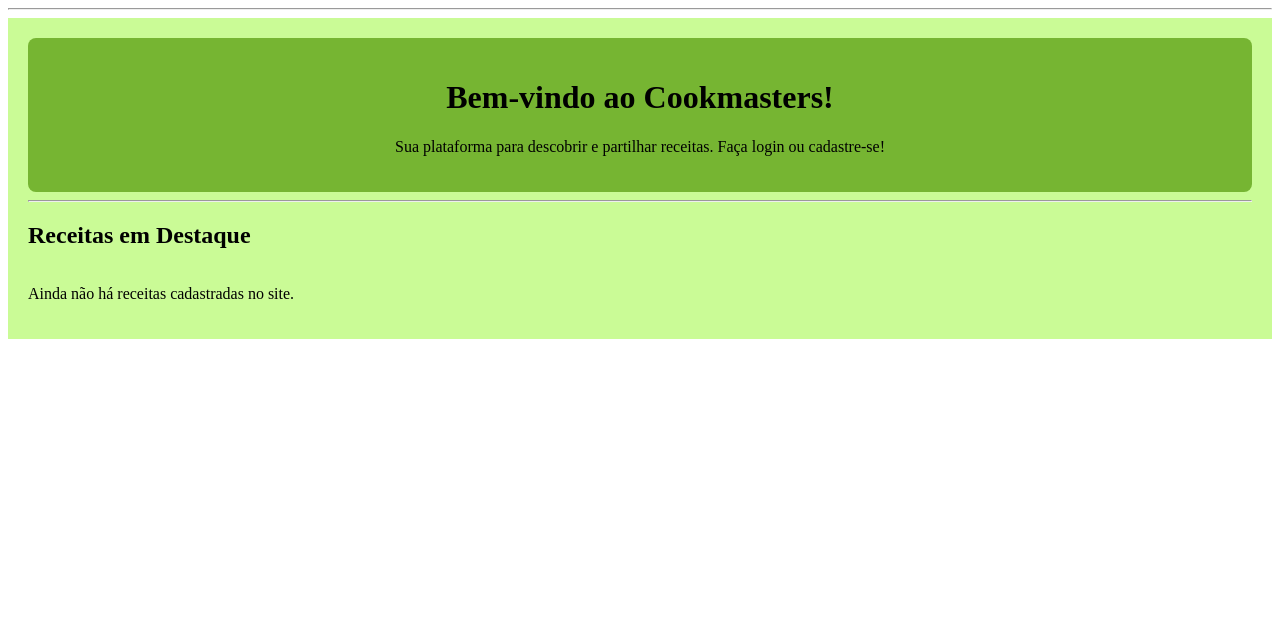
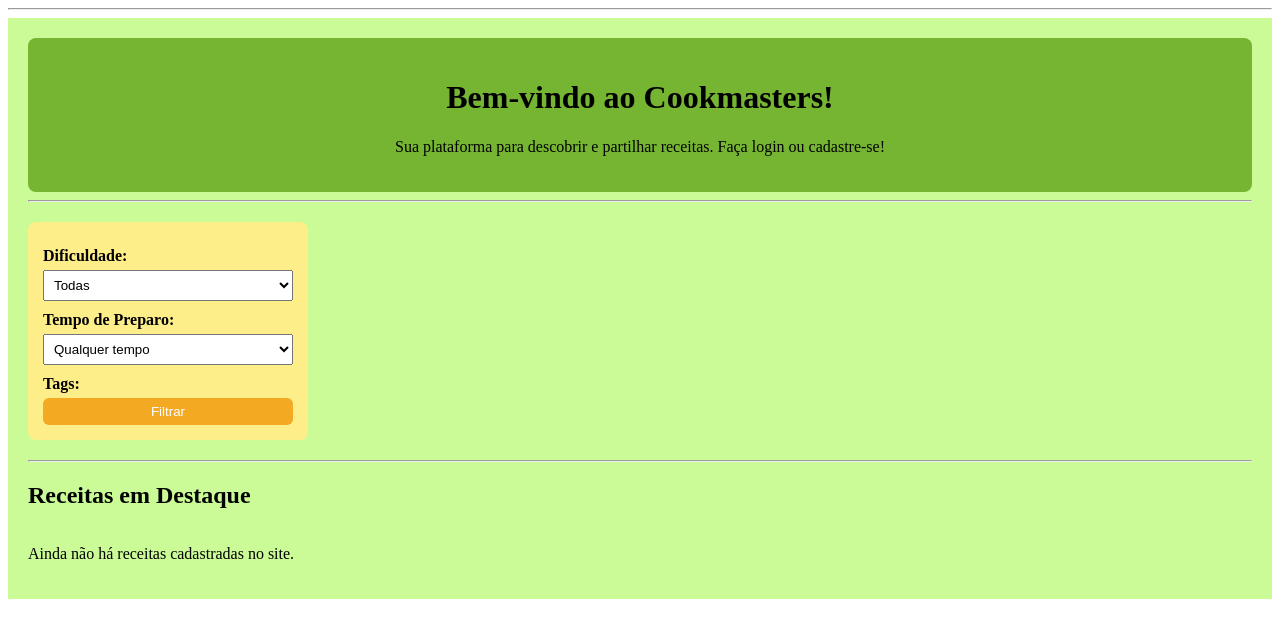
Before and after one commit to leandramts/Cookmasters_github, a Django app: page / in a window 1280 px wide. Shown: the part 56-694 px from the top of the page. Run offline with Django 5.2, Linux system fonts and the light colour scheme; data that the repository does not hold is empty.

Commit message:
Add: Filtro no Home

```diff
--- a/cookmasters_app/urls.py
+++ b/cookmasters_app/urls.py
@@ -5,6 +5,8 @@ from . import views # Importa o seu views.py gigante
 urlpatterns = [
     # Rotas da Home
     path('', views.home_view, name='home'),
+    path('filtro/', views.filtro, name='filtro'),
+
 
     # Rotas de Autenticação
     path('login/', views.login_view, name='login'),
--- a/cookmasters_app/views.py
+++ b/cookmasters_app/views.py
@@ -10,15 +10,19 @@ from django.db.models import Count,Q
 from decimal import Decimal
 from django.db.models import Avg
 
-
+# Home, nossa pagina inicial
 def home_view(request):
     receitas_em_destaque = E_Receita.objects.order_by('-nota')[:6]
-    contexto = {
-        'receitas': receitas_em_destaque
-    }
-    return render(request, 'home.html', contexto)
+    todas_tags = E_Tag.objects.all()
 
-
+    return render(request, 'home.html', {
+        'receitas': receitas_em_destaque,
+        'todas_tags': todas_tags,
+        'selecionada_dificuldade': "",
+        'selecionado_tempo': "",
+        'selecionadas_tags': [],
+    })
+#UC01 - Fazer Login
 def login_view(request):
 
     if request.method == 'POST':
@@ -45,11 +49,14 @@ def logout_view(request):
     logout(request)
     return redirect('home')
 
-
+#UC00 - Cadastrar
 
 def escolher_tipo_usuario(request):
 
     return render(request, 'F_Tela_Escolher_Tipo.html')
+
+#UC00 - Cadastrar - quando for consumidor
+
 
 def cadastro_consumidor(request):
 
@@ -91,6 +98,7 @@ def cadastro_consumidor(request):
     else:
         return render(request, 'F_Tela_Cadastro_Consumidor.html')
 
+#UC00 - Cadastrar - quando for Chefe
 def cadastro_chefe(request):
 
     if request.method == 'POST':
@@ -142,6 +150,7 @@ def cadastro_chefe(request):
         # GET
     return render(request, 'F_Tela_Cadastro_Chefe.html')
 
+#UC03 - Visualizar Chefe
 
 def visualizar_chefe(request, id):
     chefe = get_object_or_404(E_Chefe, id=id)
@@ -150,7 +159,7 @@ def visualizar_chefe(request, id):
     return render(request, "F_Tela_Visualizar_Chefe.html", {"chefe":chefe, "receitas": receitas})
 
 
-
+ #UC15 - Publicar Receitas
 
 @login_required
 def cadastrar_receita(request):
@@ -207,6 +216,8 @@ def cadastrar_receita(request):
         'tags': E_Receita.TAGS_PADRAO
     })
 
+# UC04 - Selecionar Ingredientes
+
 def cozinhe_me(request):
     # Lista completa de ingredientes, ordenados
     ingredientes = E_Ingrediente.objects.all().order_by("nome")
@@ -240,6 +251,8 @@ def cozinhe_me(request):
     }
 
     return render(request, "F_Tela_CozinheMe.html", context)
+
+# UC02 - Visualizar Receita
 
 def visualizar_receita(request, receita_id):
     receita = get_object_or_404(E_Receita, id=receita_id)
@@ -285,7 +298,7 @@ def visualizar_receita(request, receita_id):
     return render(request, 'F_Tela_Visualizar_Receita.html', contexto)
 
 
-
+#UC05 - Comprar Receitas
 
 @login_required
 def comprar_receita(request, receita_id):
@@ -307,7 +320,7 @@ def comprar_receita(request, receita_id):
     return redirect("visualizar_receita", receita_id=receita_id)
 
 
-
+#UC07 - Processar Pagamentos de Compras
 
 @login_required
 def selecionar_pagamento(request, receita_id):
@@ -348,6 +361,8 @@ def selecionar_pagamento(request, receita_id):
         "receita": receita,
         "preco": receita.preco,
     })
+
+#UC06 - Deixar avaliações
 
 @login_required
 def avaliar_receita(request, receita_id):
@@ -395,3 +410,46 @@ def avaliar_receita(request, receita_id):
     return render(request, "F_Tela_Avaliar_Receita.html", {
         "receita": receita
     })
+
+#UC09 - Acessar Receitas Por Filtro
+def filtro(request):
+    dificuldade = request.GET.get('dificuldade', '')
+    tempo_preparo = request.GET.get('tempo', '')
+    tags = request.GET.getlist('tags')
+
+    receitas = E_Receita.objects.all()
+    todas_tags = E_Tag.objects.all()
+    if dificuldade:
+        receitas = receitas.filter(dificuldade=dificuldade)
+
+    match tempo_preparo:
+        case "1":
+            receitas = receitas.filter(tempo_preparo__lte=15)
+
+        case "2":
+            receitas = receitas.filter(tempo_preparo__gte=15, tempo_preparo__lte=30)
+
+        case "3":
+            receitas = receitas.filter(tempo_preparo__gte=30, tempo_preparo__lte=60)
+
+        case "4":
+            receitas = receitas.filter(tempo_preparo__gte=60)
+
+        case _:
+            pass
+
+    if tags:
+        for tag_id in tags:
+            receitas = receitas.filter(tags__id=tag_id)
+
+    todas_tags = E_Tag.objects.all()
+
+    return render (request, 'home.html',
+    {
+        'receitas': receitas,
+        'todas_tags': todas_tags,
+        'selecionada_dificuldade': dificuldade,
+        'selecionado_tempo': tempo_preparo,
+        'selecionadas_tags': tags,
+
+    })
--- a/static/css/style.css
+++ b/static/css/style.css
@@ -225,3 +225,40 @@ nav :hover {
     margin-bottom: 20px;
     border: 2px solid #ddd;
 }
+
+.filtro-box {
+    width: 250px;
+    padding: 15px;
+    background: #feee8a;
+    border-radius: 8px;
+    margin: 20px 0;
+}
+
+.filtro-box label {
+    display: block;
+    margin-top: 10px;
+    font-weight: bold;
+}
+
+.filtro-box select,
+.filtro-box button {
+    width: 100%;
+    padding: 6px;
+    margin-top: 5px;
+}
+
+.tag-box label {
+    display: block;
+    margin-left: 5px;
+    font-weight: normal;
+}
+
+.btn-filtrar {
+    margin-top: 15px;
+    padding: 8px;
+    background-color: #f3a921;
+    color: white;
+    border: none;
+    border-radius: 6px;
+    cursor: pointer;
+}
--- a/templates/home.html
+++ b/templates/home.html
@@ -11,6 +11,50 @@
             <h1>Bem-vindo ao Cookmasters!</h1>
             <p>Sua plataforma para descobrir e partilhar receitas. Faça login ou cadastre-se!</p>
         {% endif %}
+    </div>
+
+    <hr>
+
+    <div class="filtro-box">
+
+        <form method="GET" action="{% url 'filtro' %}">
+
+            <!-- DIFICULDADE -->
+            <label><strong>Dificuldade:</strong></label>
+            <select name="dificuldade">
+                <option value="" {% if selecionada_dificuldade == "" %}selected{% endif %}>Todas</option>
+                <option value="facil" {% if selecionada_dificuldade == "facil" %}selected{% endif %}>Fácil</option>
+                <option value="medio" {% if selecionada_dificuldade == "medio" %}selected{% endif %}>Médio</option>
+                <option value="dificil" {% if selecionada_dificuldade == "dificil" %}selected{% endif %}>Difícil</option>
+            </select>
+
+            <!-- TEMPO -->
+            <label><strong>Tempo de Preparo:</strong></label>
+            <select name="tempo">
+                <option value="" {% if selecionado_tempo == "" %}selected{% endif %}>Qualquer tempo</option>
+                <option value="1" {% if selecionado_tempo == "1" %}selected{% endif %}>Até 15 min</option>
+                <option value="2" {% if selecionado_tempo == "2" %}selected{% endif %}>15 a 30 min</option>
+                <option value="3" {% if selecionado_tempo == "3" %}selected{% endif %}>30 a 60 min</option>
+                <option value="4" {% if selecionado_tempo == "4" %}selected{% endif %}>Mais de 60 min</option>
+            </select>
+
+            <!-- TAGS -->
+            <label><strong>Tags:</strong></label>
+            <div class="tag-box">
+                {% for tag in todas_tags %}
+                    <label>
+                        <input type="checkbox"
+                               name="tags"
+                               value="{{ tag.id }}"
+                               {% if tag.id|stringformat:"s" in selecionadas_tags %}checked{% endif %}>
+                        {{ tag.nome }}
+                    </label>
+                {% endfor %}
+            </div>
+
+            <button type="submit" class="btn-filtrar">Filtrar</button>
+
+        </form>
     </div>
 
     <hr>
```
